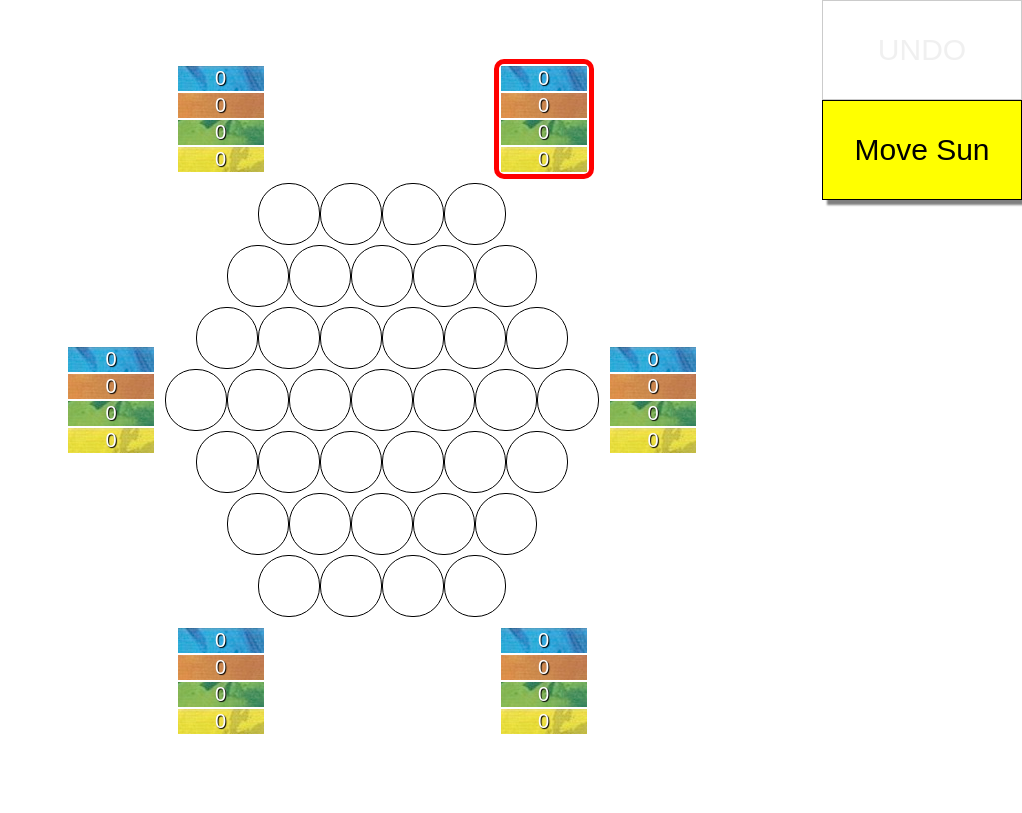
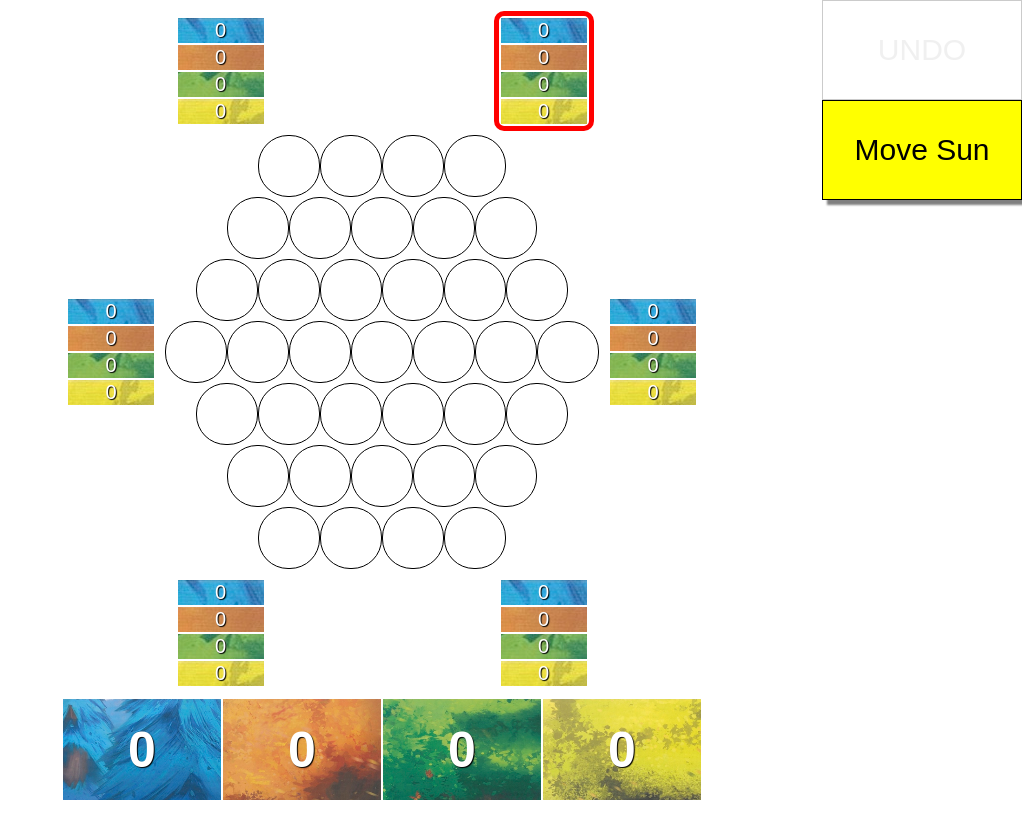
Before and after one commit to sohymg/photosynthesis-board-game, a plain HTML site: page index.html in a window 1280 px wide. Shown: the whole page, without its empty margins (258-1280 px from the left). Drawn offline with Linux system fonts and the light colour scheme.

Commit message:
Display player scores.

```diff
--- a/index.html
+++ b/index.html
@@ -164,6 +164,24 @@
         font-weight: bold;
         text-align: right;
       }
+
+      .player-scores-table-wrapper {
+        display: flex;
+      }
+
+      .player-scores-table {
+        width: 100%;
+        height: 105px;
+        text-align: center;
+        font-size: 50px;
+        font-weight: bold;
+      }
+
+      .player-score-panel {
+        width: 25%;
+        background-size: 250% 250%;
+        background-position: top right;
+      }
     </style>
   </head>
   <body>
@@ -287,6 +305,20 @@
               <tr><td class="light-points-table-cell player-2">1</td></tr>
               <tr><td class="light-points-table-cell player-3">1</td></tr>
               <tr><td class="light-points-table-cell player-4">1</td></tr>
+            </table>
+          </div>
+        </td>
+      </tr>
+      <tr colspan="4">
+        <td colspan="4">
+          <div class="player-scores-table-wrapper">
+            <table class="player-scores-table">
+              <tr>
+                <td class="player-score-panel player-1">0</td>
+                <td class="player-score-panel player-2">0</td>
+                <td class="player-score-panel player-3">0</td>
+                <td class="player-score-panel player-4">0</td>
+              </tr>
             </table>
           </div>
         </td>
@@ -613,10 +645,20 @@
       document.getElementsByClassName("undo-btn")[0].disabled = moves.length === 0;
     }
 
+    function updatePlayerScores() {
+      var table = document.getElementsByClassName("player-scores-table")[0];
+      var cols = table.getElementsByTagName("td");
+
+      for (let p=0; p<4; p++) {
+        cols[p].innerHTML = playerScores[p];
+      }
+    }
+
     function updateTick() {
       updateBoard();
       updateLightPoints();
       updateUndoBtn();
+      updatePlayerScores();
     }
 
     function updateSunPosition() {
```
